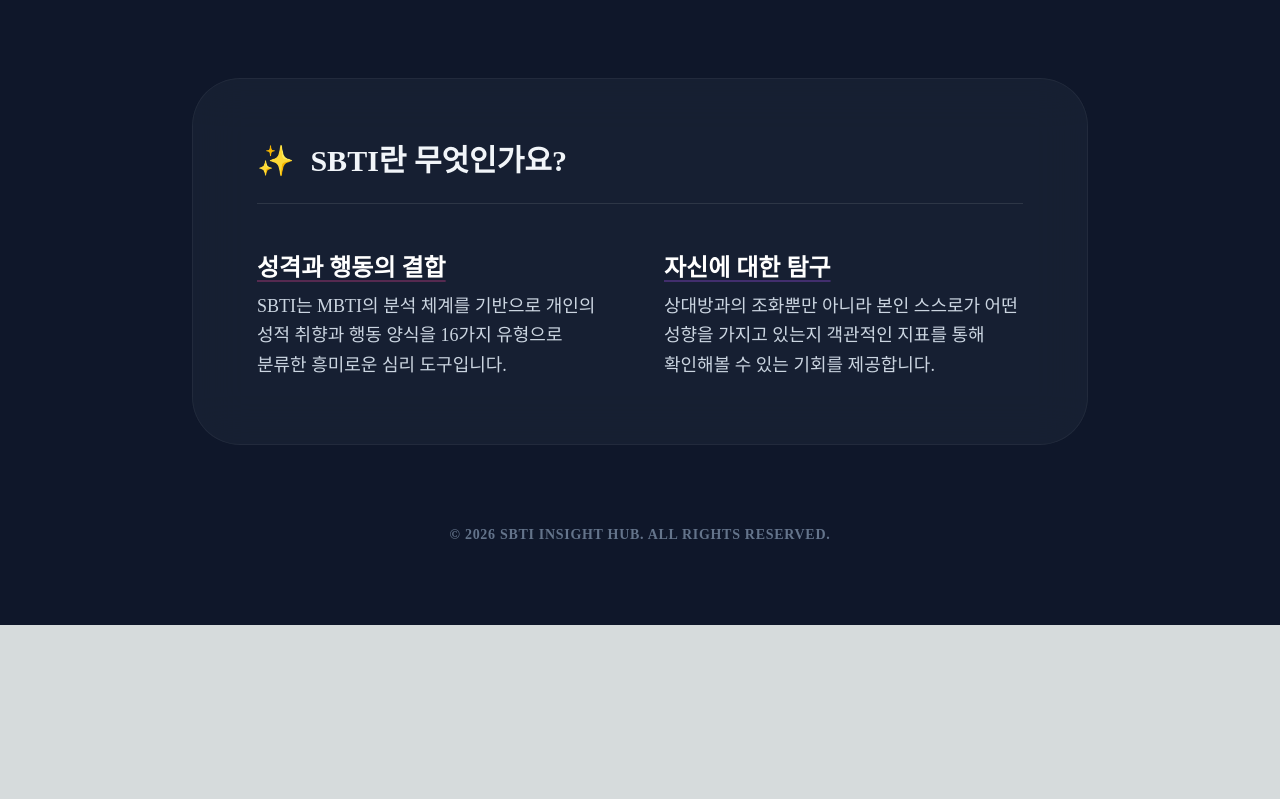
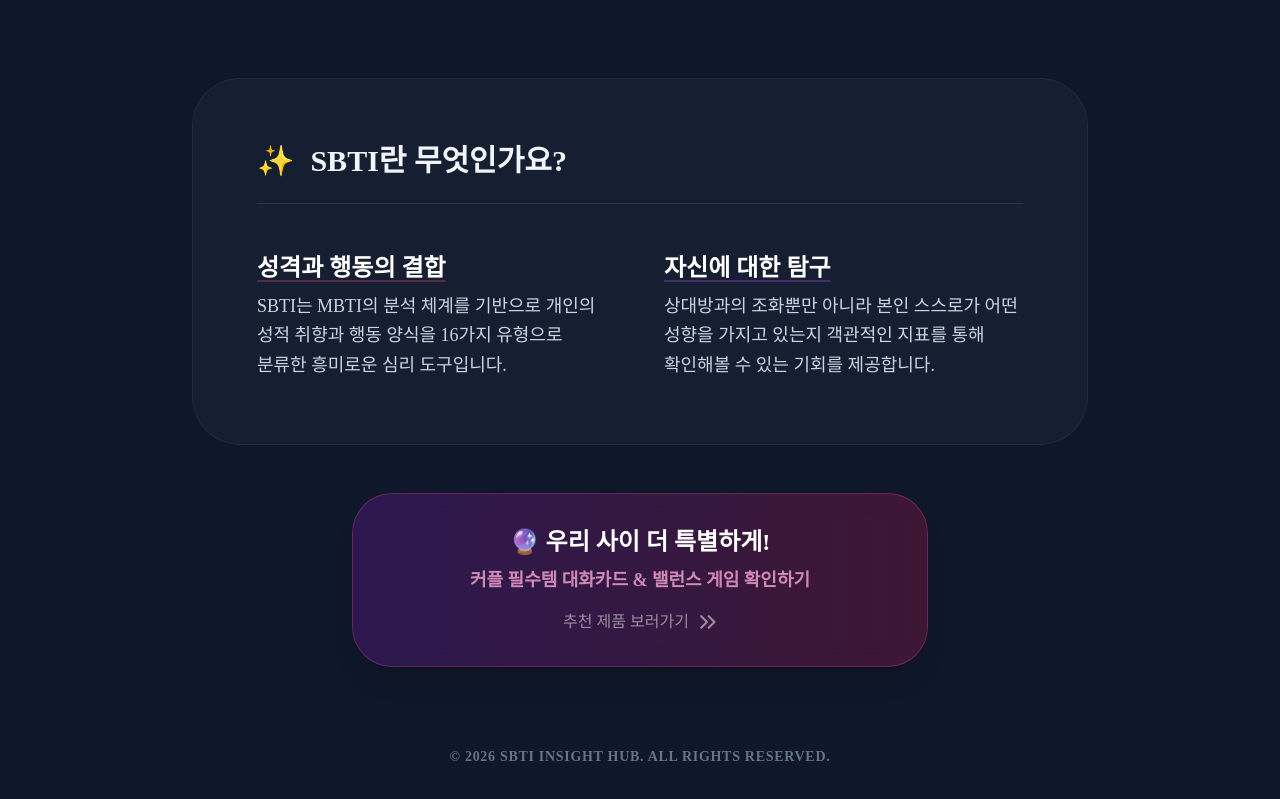
Before and after one commit to feel2174/blog-sitemap, a Next.js app: page /sbti in a window 1280 px wide. Shown: the part 950-1749 px from the top of the page. Before the commit the page ends 1575 px from the top, so only its background shows below. Built offline with nearby package versions, Linux system fonts and the light colour scheme; a web font is replaced by a local one.

Commit message:
feat: add catchy Coupang affiliate link to SBTI page

```diff
--- a/src/app/sbti/page.tsx
+++ b/src/app/sbti/page.tsx
@@ -91,6 +91,29 @@ export default function SBTIPage() {
         </div>
       </div>
 
+      {/* Promotion Action Section */}
+      <div className="w-full max-w-xl relative z-10 mt-12">
+        <Link
+          href="https://link.coupang.com/a/es9HQ8"
+          className="group flex flex-col items-center gap-4 p-8 bg-gradient-to-r from-purple-900/40 to-pink-900/40 backdrop-blur-md border border-pink-500/30 rounded-[2.5rem] hover:bg-gradient-to-r hover:from-purple-900/60 hover:to-pink-900/60 transition-all duration-300 shadow-xl"
+        >
+          <div className="text-center">
+            <h4 className="text-xl sm:text-2xl font-black text-white mb-2">
+              🔮 우리 사이 더 특별하게!
+            </h4>
+            <p className="text-pink-300/80 font-bold text-lg">
+              커플 필수템 대화카드 & 밸런스 게임 확인하기
+            </p>
+          </div>
+          <div className="flex items-center gap-2 text-white/50 group-hover:text-pink-400 transition-colors">
+            <span>추천 제품 보러가기</span>
+            <svg className="w-5 h-5 group-hover:translate-x-1 transition-transform" fill="none" stroke="currentColor" viewBox="0 0 24 24">
+              <path strokeLinecap="round" strokeLinejoin="round" strokeWidth="2.5" d="M14 5l7 7-7 7M5 19l7-7-7-7" />
+            </svg>
+          </div>
+        </Link>
+      </div>
+
       {/* Footer */}
       <footer className="mt-20 text-slate-500 text-sm font-semibold tracking-wider">
         © 2026 SBTI INSIGHT HUB. ALL RIGHTS RESERVED.
```
